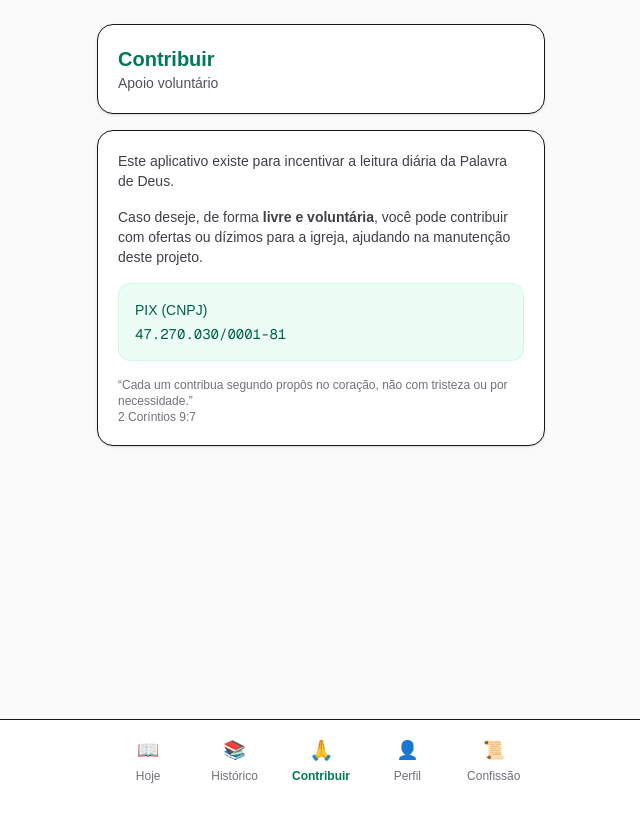
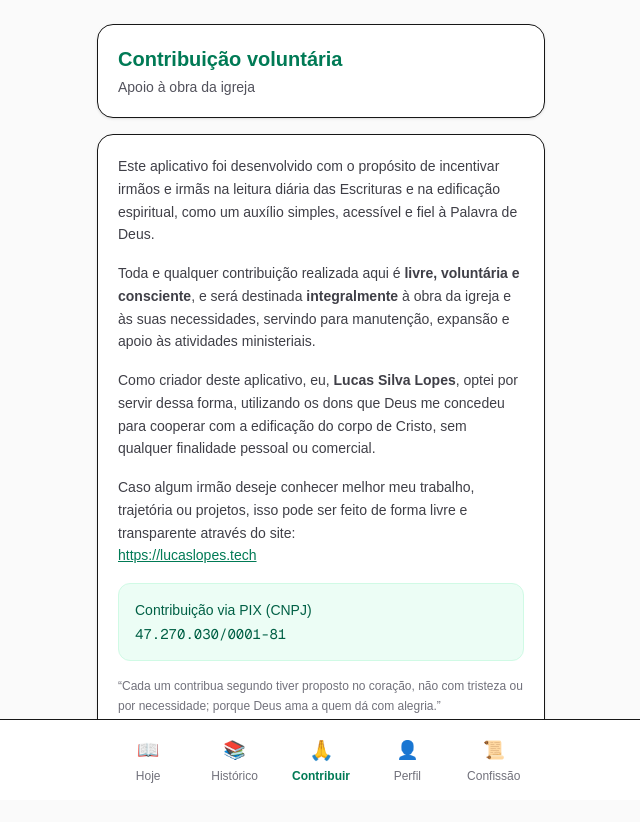
Before and after one commit to llopes0610/biblia-365-dias, a Next.js app: page /app/donate in a window 1280 px wide. Shown: the top 822 px of the page, without its empty margins (319-959 px from the left). Before the commit the page ends 800 px from the top, so only its background shows below. Built offline with nearby package versions, Linux system fonts and the light colour scheme; no server answers; sample sign-in values are in the browser's storage.

Commit message:
ajustando página de contruibuição

```diff
--- a/src/app/app/donate/page.tsx
+++ b/src/app/app/donate/page.tsx
@@ -9,44 +9,81 @@ export default async function DonatePage() {
 
   return (
     <div className="min-h-screen bg-zinc-50 px-4 py-6 pb-24">
-      <div className="mx-auto max-w-md space-y-4">
-        <header className="rounded-2xl bg-white p-5 shadow-sm border">
+      <div className="mx-auto w-full max-w-md space-y-4">
+        {/* HEADER */}
+        <header className="rounded-2xl bg-white p-5 shadow-sm border space-y-1">
           <h1 className="text-xl font-bold text-emerald-700">
-            Contribuir
+            Contribuição voluntária
           </h1>
           <p className="text-sm text-zinc-600">
-            Apoio voluntário
+            Apoio à obra da igreja
           </p>
         </header>
 
+        {/* CONTEÚDO */}
         <div className="rounded-2xl bg-white p-5 shadow-sm border space-y-4">
-          <p className="text-sm text-zinc-700">
-            Este aplicativo existe para incentivar a leitura diária
-            da Palavra de Deus.
+          <p className="text-sm text-zinc-700 leading-relaxed">
+            Este aplicativo foi desenvolvido com o propósito de
+            incentivar irmãos e irmãs na leitura diária das Escrituras
+            e na edificação espiritual, como um auxílio simples,
+            acessível e fiel à Palavra de Deus.
           </p>
 
-          <p className="text-sm text-zinc-700">
-            Caso deseje, de forma <strong>livre e voluntária</strong>,
-            você pode contribuir com ofertas ou dízimos para a igreja,
-            ajudando na manutenção deste projeto.
+          <p className="text-sm text-zinc-700 leading-relaxed">
+            Toda e qualquer contribuição realizada aqui é
+            <strong> livre, voluntária e consciente</strong>, e será
+            destinada <strong>integralmente</strong> à obra da igreja
+            e às suas necessidades, servindo para manutenção,
+            expansão e apoio às atividades ministeriais.
           </p>
 
-          <div className="rounded-xl bg-emerald-50 border border-emerald-100 p-4 text-sm text-emerald-800">
-            <p className="font-medium">PIX (CNPJ)</p>
-            <p className="mt-1 break-all font-mono">
+          <p className="text-sm text-zinc-700 leading-relaxed">
+            Como criador deste aplicativo, eu,{" "}
+            <strong>Lucas Silva Lopes</strong>, optei por servir dessa
+            forma, utilizando os dons que Deus me concedeu para
+            cooperar com a edificação do corpo de Cristo, sem qualquer
+            finalidade pessoal ou comercial.
+          </p>
+
+          <p className="text-sm text-zinc-700 leading-relaxed">
+            Caso algum irmão deseje conhecer melhor meu trabalho,
+            trajetória ou projetos, isso pode ser feito de forma livre
+            e transparente através do site:
+            <br />
+            <a
+              href="https://lucaslopes.tech"
+              target="_blank"
+              rel="noopener noreferrer"
+              className="text-emerald-700 font-medium underline"
+            >
+              https://lucaslopes.tech
+            </a>
+          </p>
+
+          {/* PIX */}
+          <div className="rounded-xl bg-emerald-50 border border-emerald-100 p-4 text-sm text-emerald-800 space-y-1">
+            <p className="font-medium">
+              Contribuição via PIX (CNPJ)
+            </p>
+            <p className="break-all font-mono text-sm">
               47.270.030/0001-81
             </p>
           </div>
 
-          <p className="text-xs text-zinc-500">
-            “Cada um contribua segundo propôs no coração,
-            não com tristeza ou por necessidade.”
+          {/* TEXTO BÍBLICO */}
+          <p className="text-xs text-zinc-500 leading-relaxed">
+            “Cada um contribua segundo tiver proposto no coração,
+            não com tristeza ou por necessidade; porque Deus ama a
+            quem dá com alegria.”
             <br />
-            2 Coríntios 9:7
+            <span className="font-medium">
+              2 Coríntios 9:7
+            </span>
           </p>
         </div>
       </div>
 
+      {/* 🧭 MENU */}
       <BottomNav />
     </div>
   );
```
